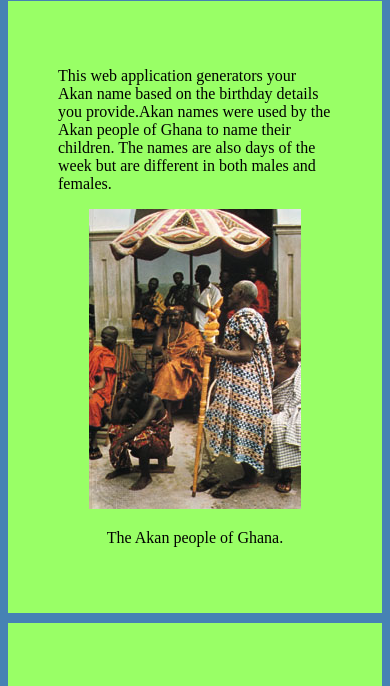
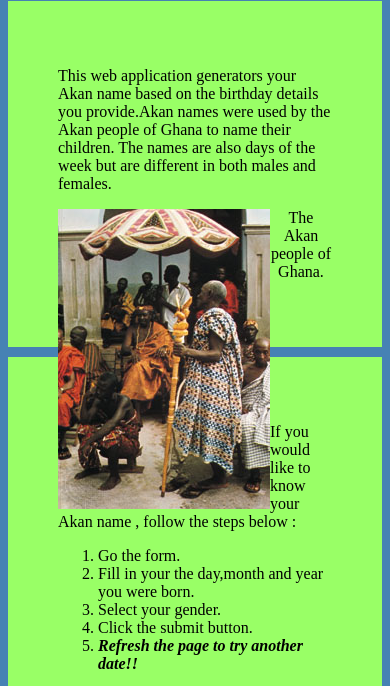
Before and after one commit to Tabithawa/akan-name-generator, a plain HTML site: page index.html in a window 390 px wide. Shown: the part 79-765 px from the top of the page. Drawn offline with Linux system fonts and the light colour scheme.

Commit message:
add media query

```diff
--- a/index.css
+++ b/index.css
@@ -29,5 +29,12 @@ footer{
     padding: 40px;
     text-align: center;
     margin-top: 20px;
-
 }
+@media only screen and (max-width: 480px) {
+    body {
+     text-align: left;
+    }
+    img{
+        float: left;
+    }
+  }
```
